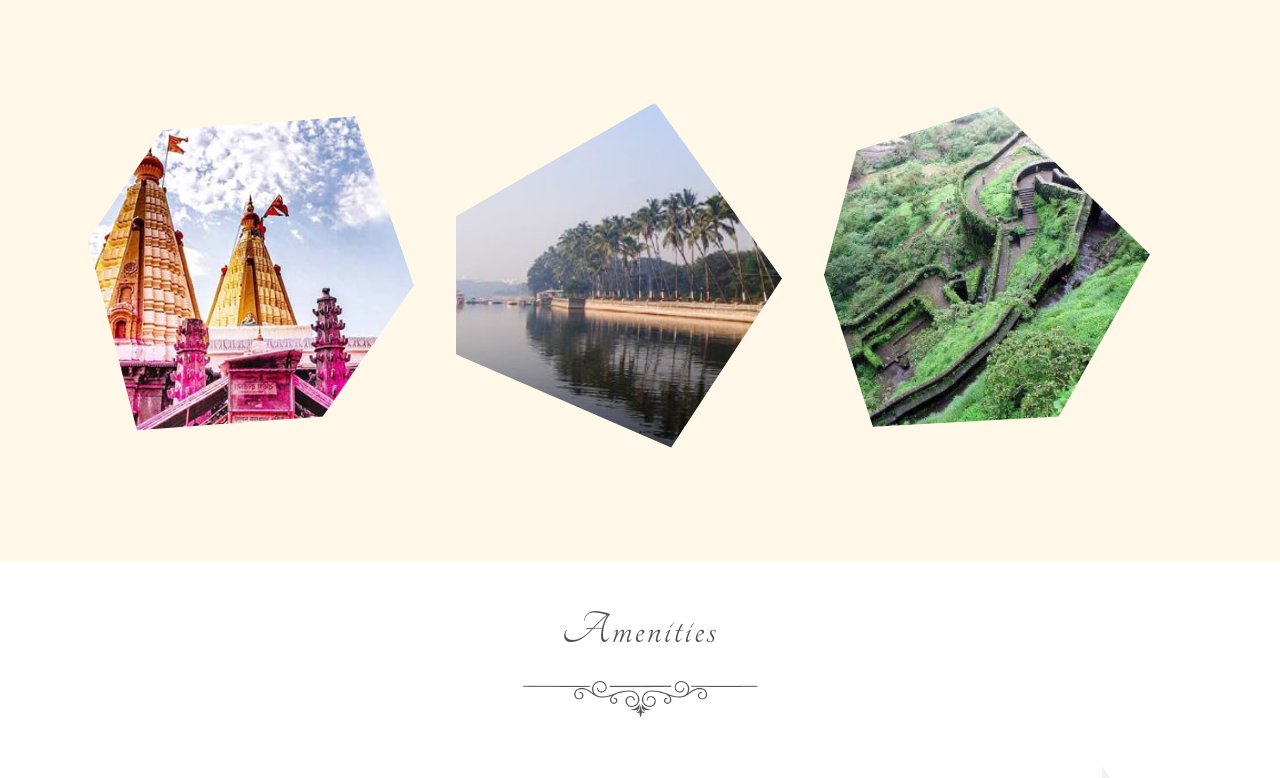
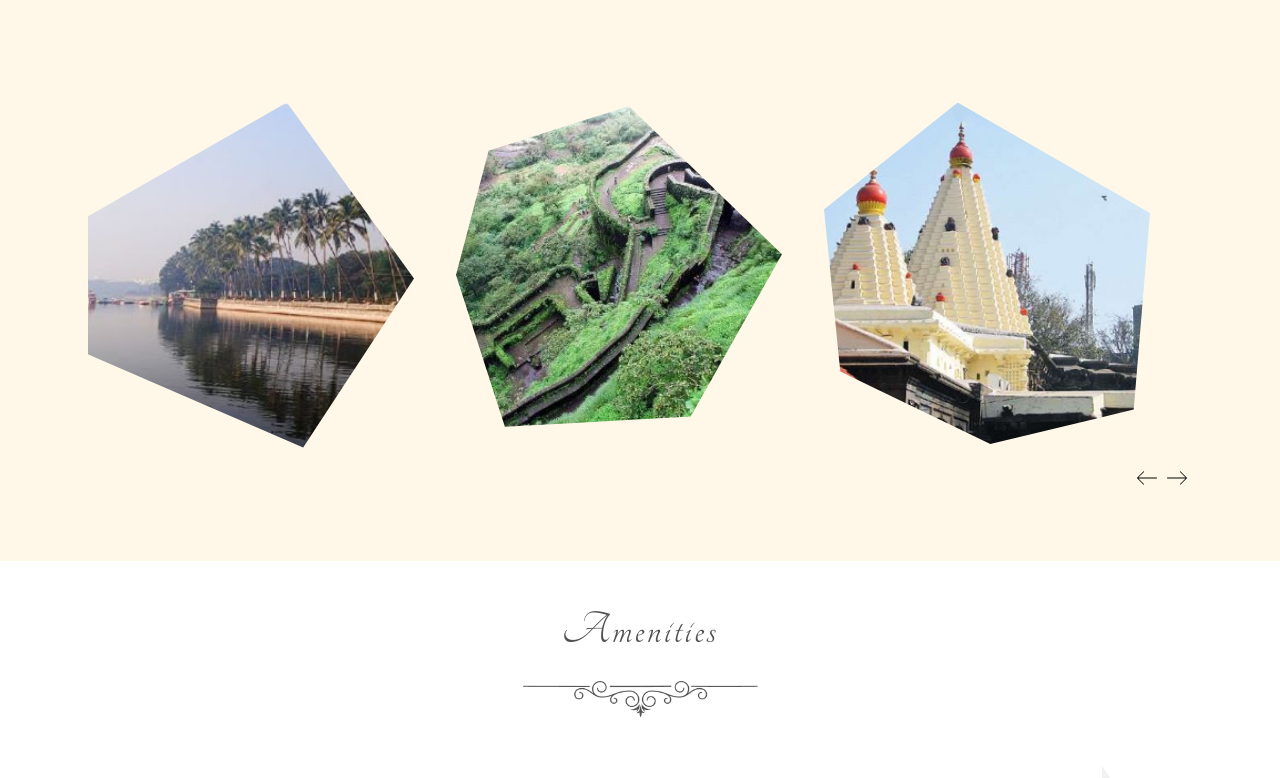
Before and after one commit to Nikhil18-9192/Balaji-villa-nuxt, a Nuxt app: page / in a window 1280 px wide. Shown: the part 960-1738 px from the top of the page. Built offline with nearby package versions, Linux system fonts and the light colour scheme.

Commit message:
map section add

```diff
--- a/components/Amenities.vue
+++ b/components/Amenities.vue
@@ -134,6 +134,9 @@ export default {
       flex-direction: column;
       flex-wrap: wrap;
     }
+    @include for-tablet-only {
+      flex-wrap: wrap;
+    }
     .col {
       position: relative;
       padding: 0 80px;
@@ -152,14 +155,17 @@ export default {
         flex-wrap: nowrap;
       }
       @include for-tablet-only {
-        padding: 0 60px;
-        min-height: 510px;
+        padding: 0 30px;
+        min-height: 530px;
       }
       .item {
         min-height: 100px;
         text-align: center;
         @include for-phone-only {
           min-width: 80px;
+        }
+        @include for-tablet-only {
+          min-width: 125px;
         }
         img {
           height: 40px;
--- /dev/null
+++ b/components/Footer.vue
@@ -0,0 +1,42 @@
+<template>
+  <div id="footer">
+    <div class="footer-text">
+      <p class="number">+91 93 7373 1717 | +91 89 7598 8689</p>
+      <p class="address">
+        C S No 643 Opp Panhala Club, Panhala, Maharashtra 416114
+      </p>
+    </div>
+  </div>
+</template>
+
+<script>
+export default {}
+</script>
+
+<style lang="scss" scoped>
+#footer {
+  position: relative;
+  background: #f9f9f9;
+  padding-bottom: 100px;
+  padding-top: 40px;
+  .footer-text {
+    text-align: center;
+    font-weight: normal;
+    font-size: 18px;
+    line-height: 23px;
+    text-align: center;
+    letter-spacing: 0.1em;
+    @include for-phone-only {
+      margin-top: 0;
+      font-size: 16px;
+    }
+    .number {
+      color: #000000;
+      margin-bottom: 20px;
+    }
+    .address {
+      color: #9c9c9c;
+    }
+  }
+}
+</style>
--- a/components/GalleryModal.vue
+++ b/components/GalleryModal.vue
@@ -31,16 +31,14 @@ export default {
   },
   methods: {
     prev() {
-      this.currentSlide--
-      if (this.currentSlide < 0) {
-        this.currentSlide = 0
-      }
+      this.currentSlide <= 0
+        ? (this.currentSlide = this.images.length - 1)
+        : this.currentSlide--
     },
     next() {
-      this.currentSlide++
-      if (this.currentSlide > this.images.length - 1) {
-        this.currentSlide = this.images.length - 1
-      }
+      this.currentSlide >= this.images.length - 1
+        ? (this.currentSlide = 0)
+        : this.currentSlide++
     },
   },
 }
--- /dev/null
+++ b/components/Map.vue
@@ -0,0 +1,28 @@
+<template>
+  <div id="map">
+    <div class="map-view">
+      <iframe
+        src="https://www.google.com/maps/embed?pb=!1m18!1m12!1m3!1d3819.31436165586!2d74.11696471529416!3d16.810753823602546!2m3!1f0!2f0!3f0!3m2!1i1024!2i768!4f13.1!3m3!1m2!1s0x3bc1af63559152b5%3A0x8e5b1ebd86b7c3a2!2sBalaji%20Villa!5e0!3m2!1sen!2sin!4v1614935921252!5m2!1sen!2sin"
+        width="100%"
+        height="100%"
+        frameborder="0"
+        style="border: 0"
+        allowfullscreen=""
+        aria-hidden="false"
+        tabindex="0"
+      ></iframe>
+    </div>
+  </div>
+</template>
+
+<script>
+export default {}
+</script>
+
+<style lang="scss" scoped>
+#map {
+  .map-view {
+    height: 450px;
+  }
+}
+</style>
--- a/components/Nearby.vue
+++ b/components/Nearby.vue
@@ -6,6 +6,8 @@
     </div>
     <client-only>
       <carousel
+        ref="slider"
+        v-model="currentPage"
         class="carousel"
         :perPageCustom="[
           [320, 1],
@@ -15,7 +17,7 @@
           [1800, 4],
         ]"
         :loop="true"
-        :autoplay="true"
+        :autoplay="false"
         :autoplayTimeout="5000"
         :mouse-drag="true"
         :paginationEnabled="false"
@@ -54,6 +56,10 @@
         </slide>
       </carousel>
     </client-only>
+    <div class="control-btn">
+      <img src="/right.svg" alt="" @click="next" />
+      <img src="/left.svg" alt="" @click="prev" />
+    </div>
   </div>
 </template>
 
@@ -70,7 +76,7 @@ export default {
     return {
       hover: false,
       index: -1,
-
+      currentPage: 0,
       shapes: [
         'polygon(61% 0, 100% 51%, 66% 100%, 0 73%, 0 33%)',
         'polygon(10% 14%, 53% 1%, 100% 44%, 72% 91%, 15% 94%, 0% 50%)',
@@ -81,6 +87,7 @@ export default {
     }
   },
   mounted() {},
+
   methods: {
     hoverEvent(i) {
       this.index = i
@@ -89,6 +96,16 @@ export default {
     outEvent() {
       this.index = -1
       this.hover = false
+    },
+    next() {
+      this.currentPage < this.$refs.slider.pageCount - 1
+        ? this.currentPage++
+        : (this.currentPage = 0)
+    },
+    prev() {
+      this.currentPage <= 0
+        ? (this.currentPage = this.$refs.slider.pageCount - 1)
+        : this.currentPage--
     },
   },
   computed: {
@@ -188,6 +205,15 @@ export default {
       }
     }
   }
+  .control-btn {
+    margin-top: 20px;
+    img {
+      height: 20px;
+      width: 30px;
+      cursor: pointer;
+      float: right;
+    }
+  }
 }
 
 .image-enter-active,
--- a/components/Packages.vue
+++ b/components/Packages.vue
@@ -42,12 +42,6 @@
           <p>250 People</p>
         </div>
       </PackageCard>
-    </div>
-    <div class="footer-text">
-      <p class="number">+91 93 7373 1717 | +91 89 7598 8689</p>
-      <p class="address">
-        C S No 643 Opp Panhala Club, Panhala, Maharashtra 416114
-      </p>
     </div>
   </div>
 </template>
@@ -129,25 +123,5 @@ export default {
       letter-spacing: 0.035em;
     }
   }
-  .footer-text {
-    margin-top: 100px;
-    text-align: center;
-    font-weight: normal;
-    font-size: 18px;
-    line-height: 23px;
-    text-align: center;
-    letter-spacing: 0.1em;
-    @include for-phone-only {
-      margin-top: 0;
-      font-size: 16px;
-    }
-    .number {
-      color: #000000;
-      margin-bottom: 20px;
-    }
-    .address {
-      color: #9c9c9c;
-    }
-  }
 }
 </style>
--- a/layouts/default.vue
+++ b/layouts/default.vue
@@ -11,6 +11,7 @@
       <PhoneMenu v-if="menuState" />
     </transition>
     <Nuxt />
+    <Footer />
   </div>
 </template>
 <script>
--- a/pages/index.vue
+++ b/pages/index.vue
@@ -4,6 +4,7 @@
     <Nearby />
     <Amenities />
     <Packages />
+    <Map />
   </div>
 </template>
 
--- a/utils/index.js
+++ b/utils/index.js
@@ -14,6 +14,10 @@ const menuItems = [
   {
     name: 'Packages',
     url: '#packages',
+  },
+  {
+    name: 'Contact',
+    url: '#map',
   },
   {
     name: 'Gallery',
```
Also changed, not shown: static/left.svg (added), static/right.svg (added).
